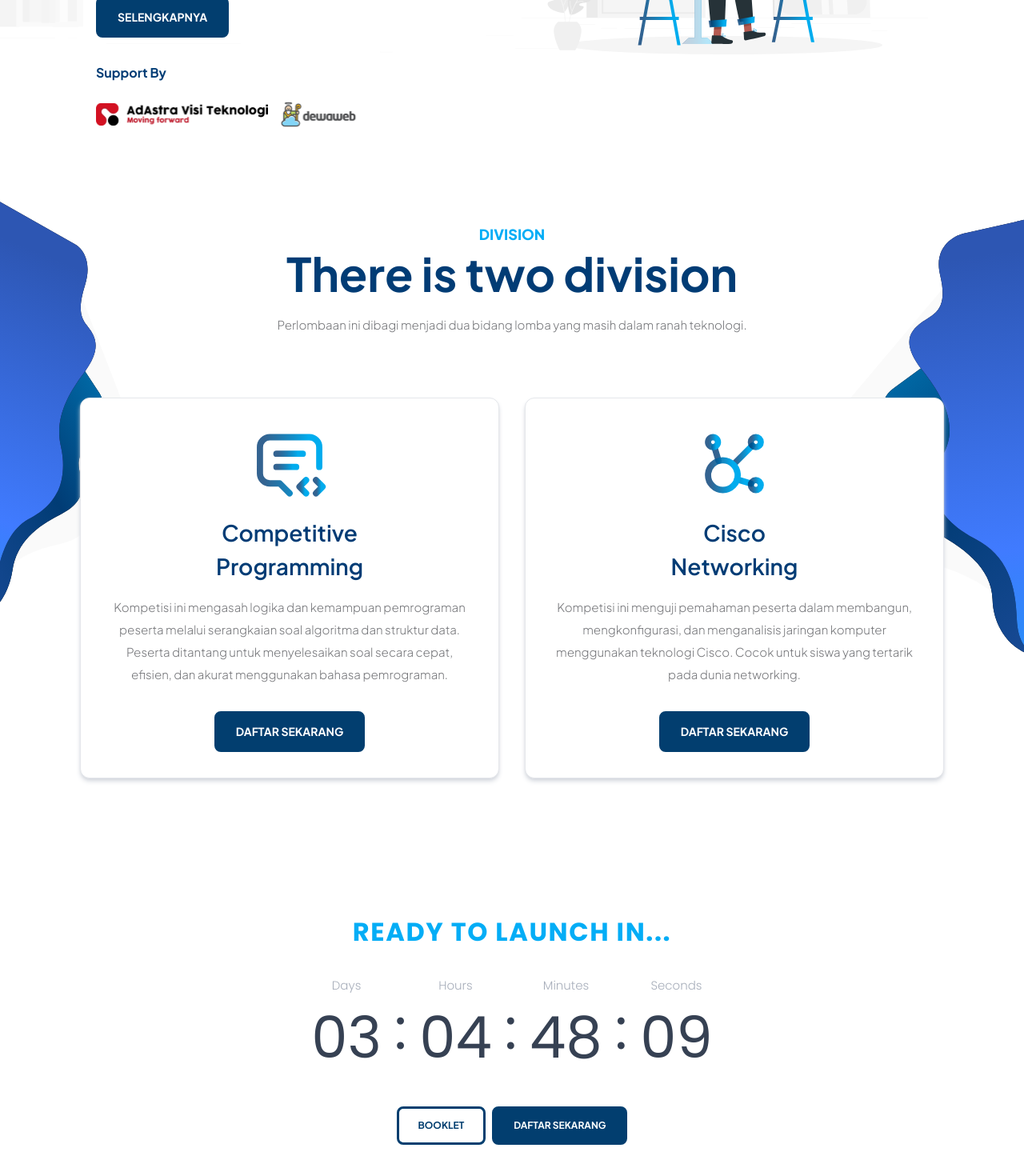
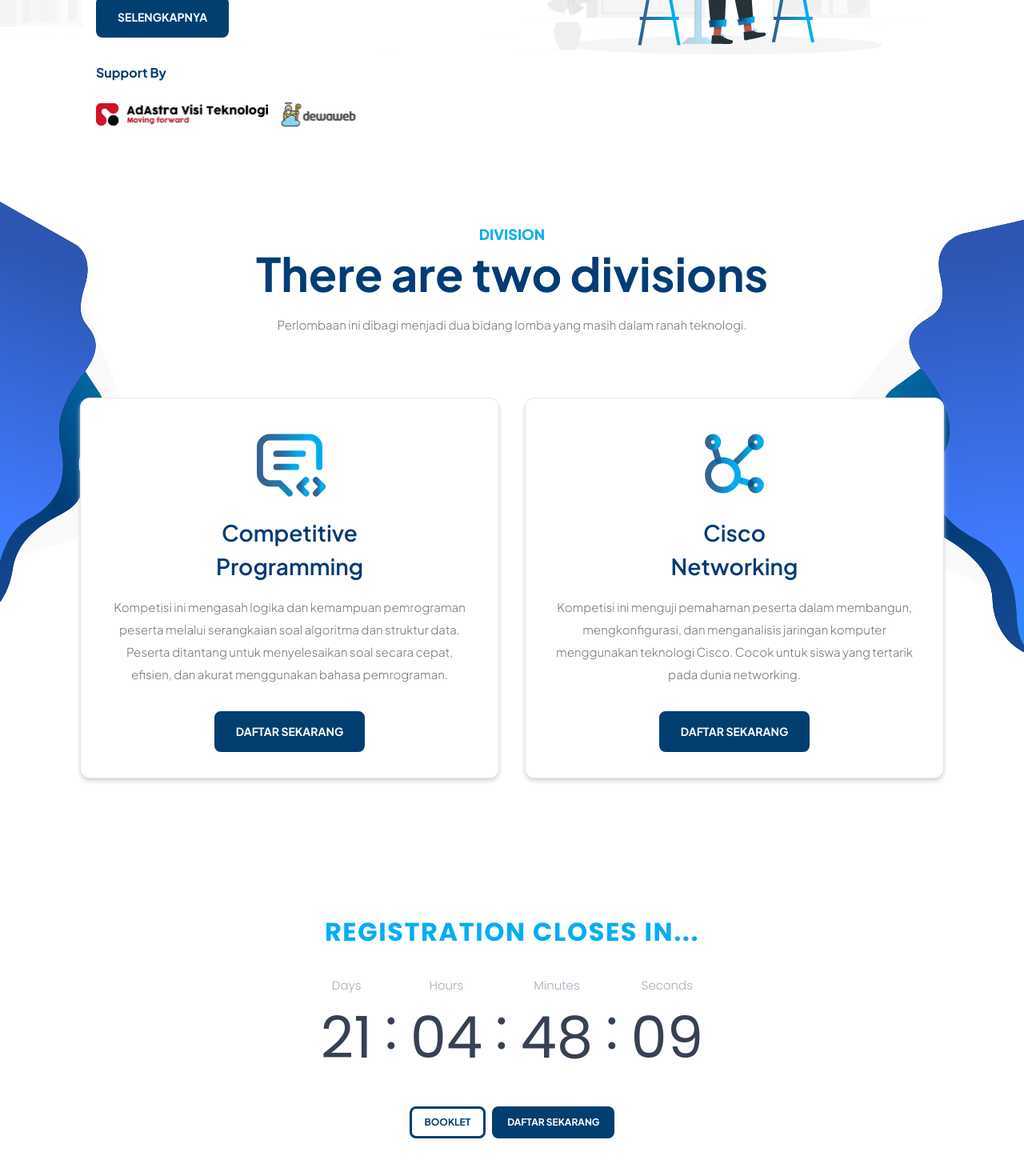
Before and after one commit to zpnever/inacomp-landing, a React (Vite) app: page / in a window 1280 px wide. Shown: the part 426-1896 px from the top of the page at 80% size. Built offline with nearby package versions, Linux system fonts and the light colour scheme; a web font is replaced by a local one.

Commit message:
Add files via upload

```diff
--- a/src/components/CardTimeline/CardMid.tsx
+++ b/src/components/CardTimeline/CardMid.tsx
@@ -8,7 +8,7 @@ const CardMid = (props: IProps) => {
 	return (
 		<div className="relative w-[70%] border-1 rounded-xl shadow-2xl p-6 shadow-gray-300 border-gray-200 font-jakarta">
 			<div className="flex justify-center">
-				<span className="absolute text-white text-xl card-mid-bg font-bold px-4 py-2 rounded-xl -top-7 ">
+				<span className="absolute text-white text-sm sm:text-xl card-mid-bg font-bold px-4 py-2 rounded-xl -top-7 ">
 					{props.title}
 				</span>
 			</div>
--- a/src/components/Division.tsx
+++ b/src/components/Division.tsx
@@ -23,7 +23,7 @@ const Division = () => {
 						DIVISION
 					</h2>
 					<h3 className="text-premier-dark-blue text-[32px] md:text-[58px] font-bold leading-tight">
-						There is two division
+						There are two divisions
 					</h3>
 					<p
 						id="daftar"
--- a/src/components/ReadyToLaunch.tsx
+++ b/src/components/ReadyToLaunch.tsx
@@ -13,22 +13,22 @@ const ReadyToLaunch = () => {
 	return (
 		<div className="flex flex-col items-center mt-42 mx-8">
 			<h3 className="text-secondary-light-blue font-poppins uppercase mb-8 text-[28px] md:text-[32px] font-bold tracking-wider">
-				Ready to launch in...
+				Registration closes in...
 			</h3>
-			<CountdownTimer targetDate="2025-04-30T17:00:00Z" />
+			<CountdownTimer targetDate="2025-05-18T17:00:00Z" />
 
 			<div className="flex gap-2">
 				<a
 					href="https://drive.google.com/drive/folders/1d-s0TfVZKNuKj6CFmAC-9oKyxBuwYutH"
 					target="_blank"
 				>
-					<button className="mt-8 cursor-pointer font-bold text-button-header hover:bg-button-header hover:text-white border-button-header border-3 py-[12px] px-[24px] text-[8px] sm:text-[12px] rounded-lg">
+					<button className="mt-8 cursor-pointer font-bold text-button-header hover:bg-button-header hover:text-white border-button-header border-3 py-[8px] px-[16px] text-[12px] sm:text-[12px] rounded-lg">
 						BOOKLET
 					</button>
 				</a>
 				<button
 					onClick={(e) => handleScroll(e)}
-					className="bg-button-header mt-8 cursor-pointer font-bold border-3 border-button-header text-white py-[12px] px-[24px] text-[8px] sm:text-[12px] rounded-lg hover:bg-white hover:border-button-header hover:text-button-header"
+					className="bg-button-header mt-8 cursor-pointer font-bold border-3 border-button-header text-white py-[8px] px-[16px] text-[12px] sm:text-[12px] rounded-lg hover:bg-white hover:border-button-header hover:text-button-header"
 				>
 					DAFTAR SEKARANG
 				</button>
```
